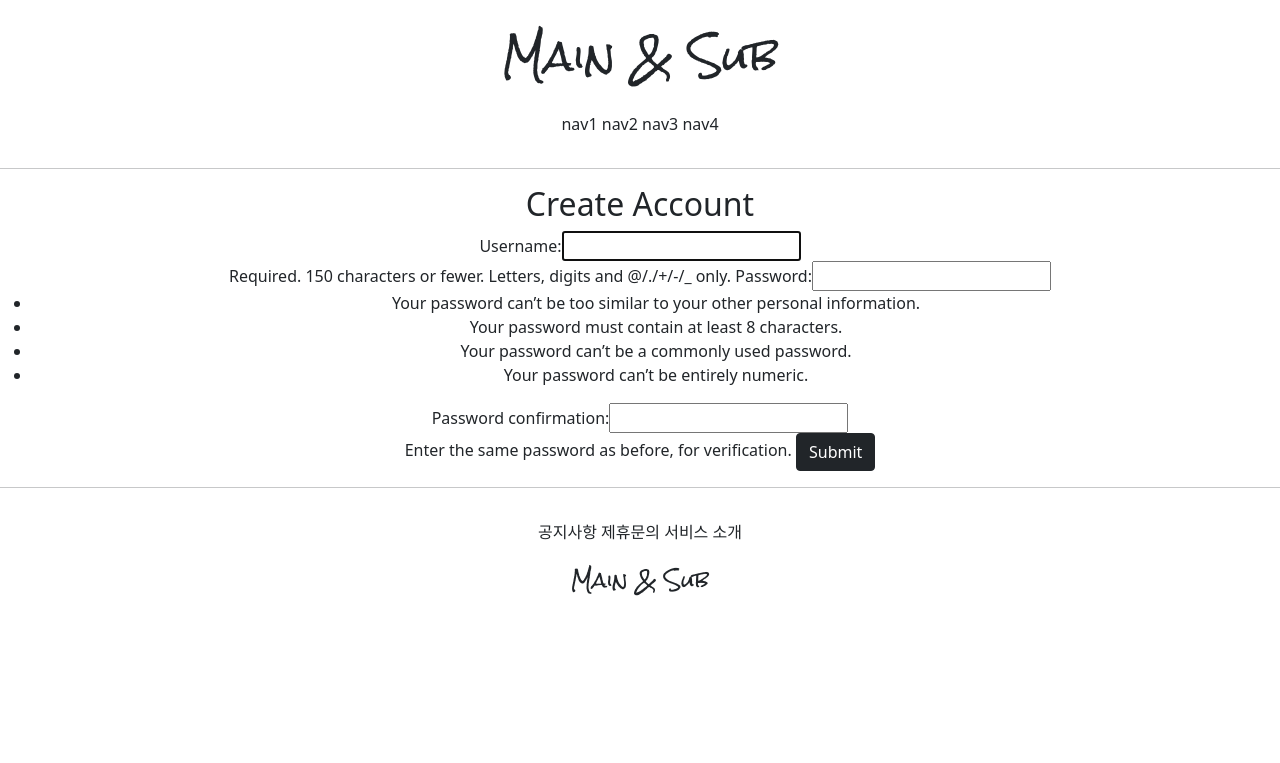
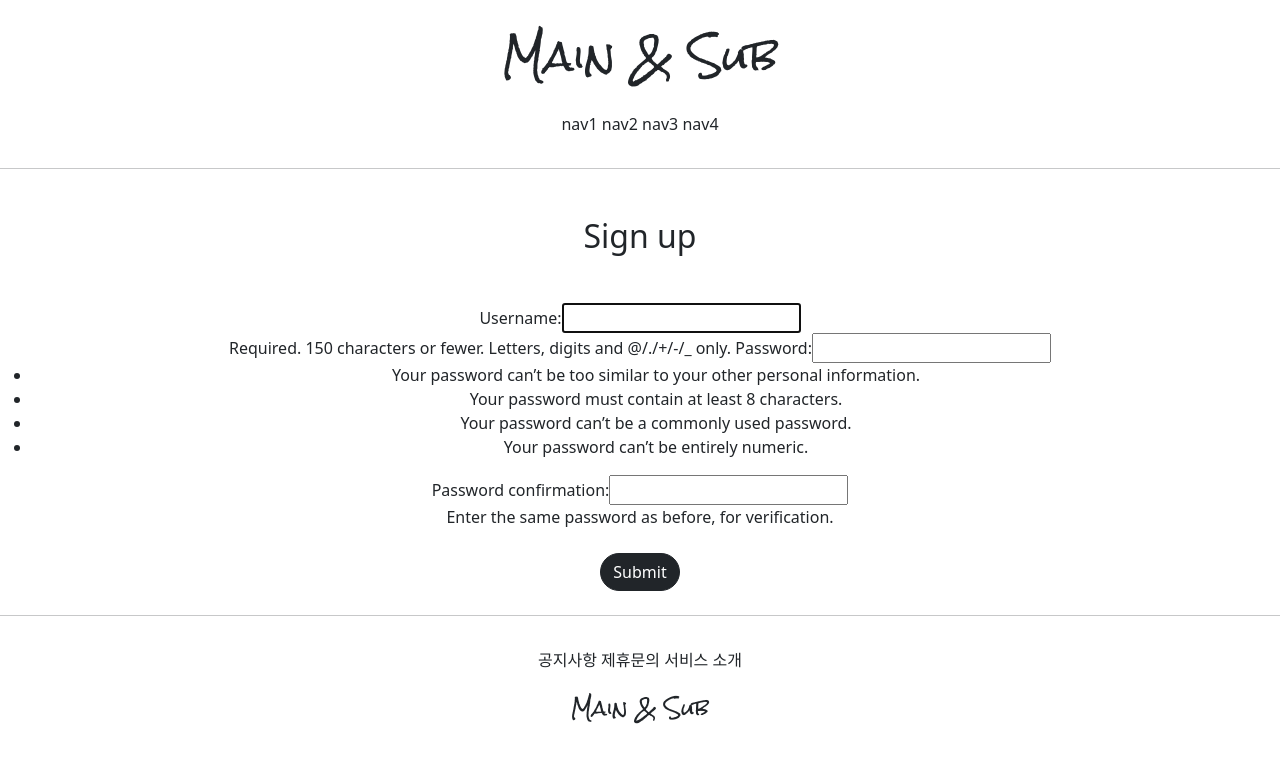
Before and after one commit to xxoellie/gis_1ban-_1, a Django app: page /accounts/create/ in a window 1280 px wide. Shown: the top 763 px of the page. Run offline with Django 3.2, Linux system fonts and the light colour scheme; parts of the project's set-up code (start-up, migrations or seed data) failed here and were passed over.

Commit message:
7/14 class 1 commit 1

```diff
--- a/accountapp/templates/accountapp/create.html
+++ b/accountapp/templates/accountapp/create.html
@@ -3,15 +3,18 @@
 {%  block content %}
 
 <div class="text-center">
-    <div>
-        <h2>Create Account</h2>
+    <div class="m-5">
+        <h2>Sign up</h2>
     </div>
 
     <div>
         <form action="{%  url 'accountapp:create' %}" method="post">
             {%  csrf_token %}
             {{ form }}
-            <input type="submit" class="btn btn-dark">
+            <div class="m-4">
+                <input type="submit"
+                       class="btn btn-dark rounded-pill">
+            </div>
         </form>
     </div>
 
```
